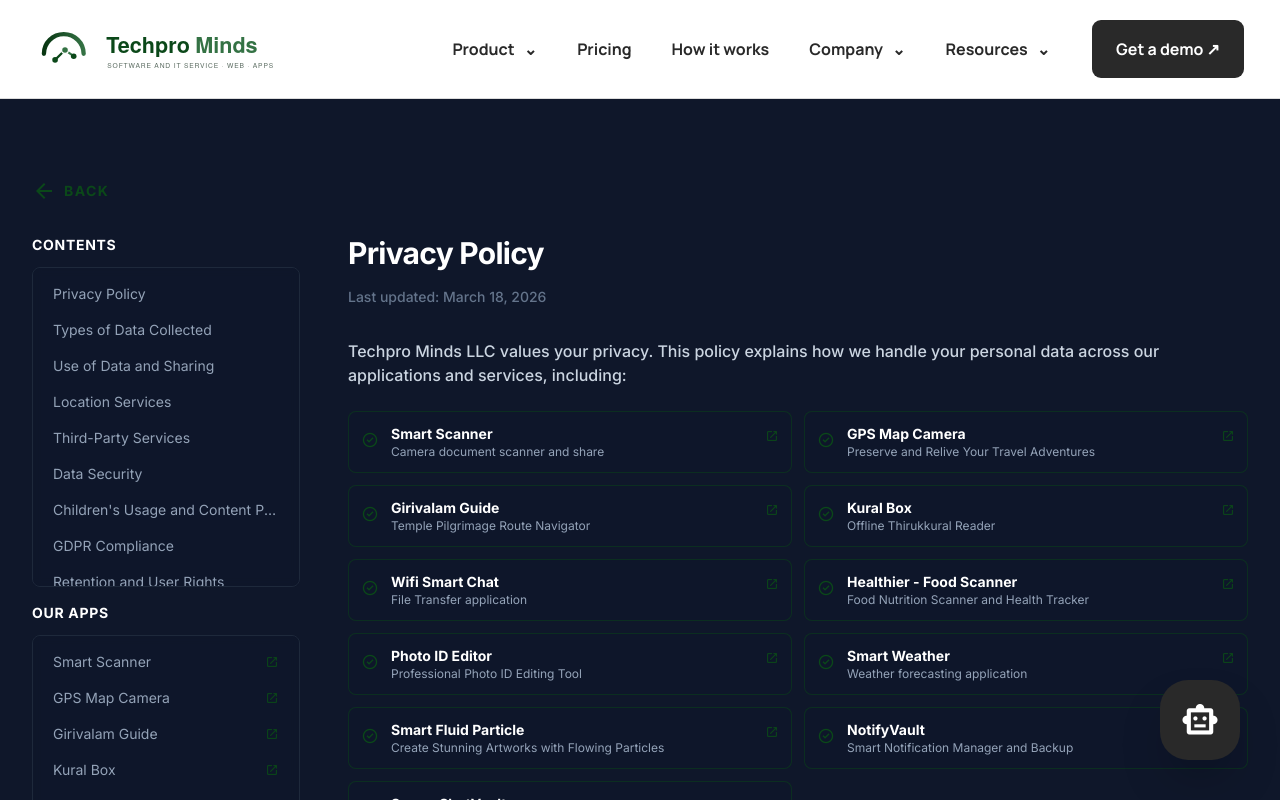
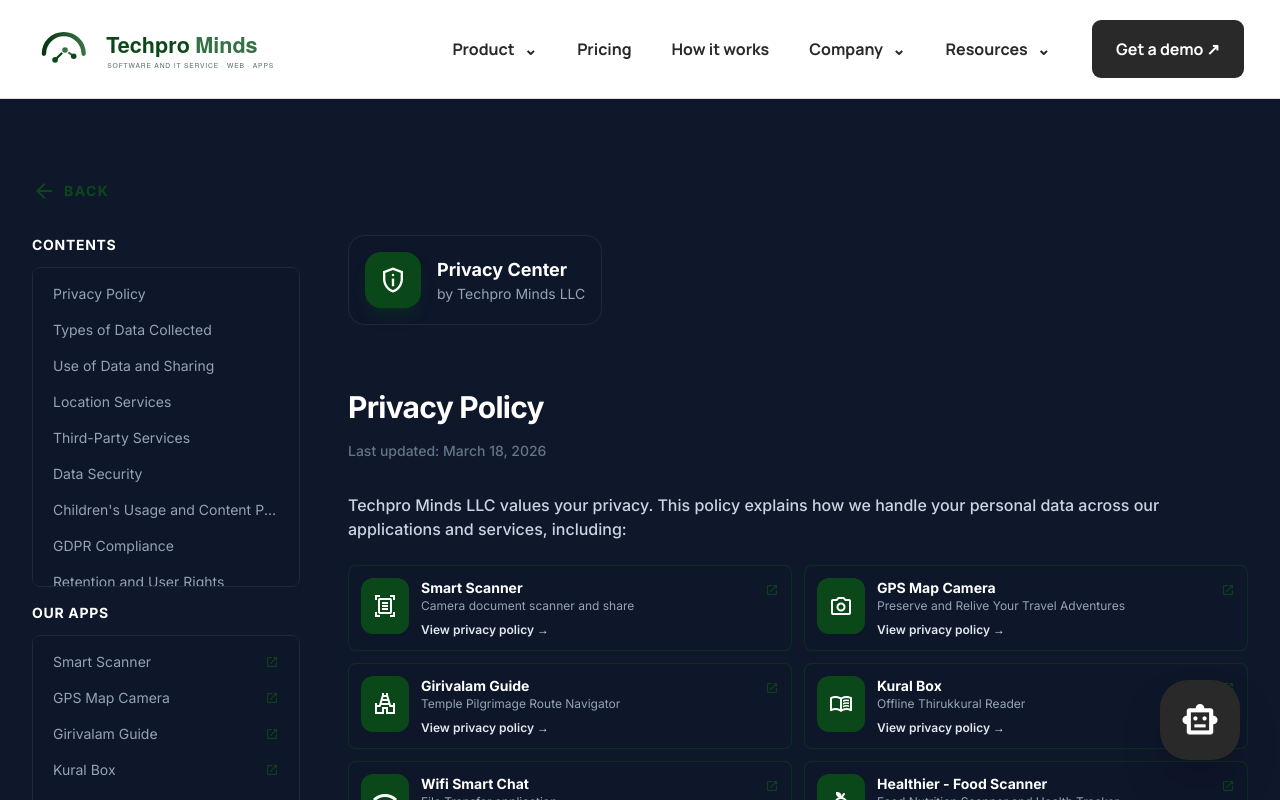
Before and after one commit to murugesh83/Techprominds, a React (Vite) app: page /privacypolicy in a window 1280 px wide. Shown: the top 800 px of the page. Built offline with nearby package versions, Linux system fonts and the light colour scheme.

Commit message:
Match privacy index to app policy design

```diff
--- a/components/PrivacyPolicy.tsx
+++ b/components/PrivacyPolicy.tsx
@@ -83,10 +83,10 @@ const PrivacyPolicy: React.FC = () => {
 
           {/* Main Content */}
           <main className="lg:col-span-9 space-y-16">
-            {app && <div className="flex items-center gap-4 p-4 bg-slate-900/50 border border-slate-800 rounded-2xl w-fit">
-              <div className="h-14 w-14 shrink-0 rounded-2xl bg-primary flex items-center justify-center shadow-lg shadow-primary/30"><span className="material-symbols-outlined text-white text-3xl" aria-hidden="true">{icons[aliases[slug] || slug] || 'apps'}</span></div>
-              <div><p className="text-white font-extrabold text-lg">{app.name}</p><p className="text-slate-400 text-sm">by Techpro Minds LLC</p></div>
-            </div>}
+            <div className="flex items-center gap-4 p-4 bg-slate-900/50 border border-slate-800 rounded-2xl w-fit">
+              <div className="h-14 w-14 shrink-0 rounded-2xl bg-primary flex items-center justify-center shadow-lg shadow-primary/30"><span className="material-symbols-outlined text-white text-3xl" aria-hidden="true">{app ? icons[aliases[slug] || slug] || 'apps' : 'privacy_tip'}</span></div>
+              <div><p className="text-white font-extrabold text-lg">{app?.name || "Privacy Center"}</p><p className="text-slate-400 text-sm">by Techpro Minds LLC</p></div>
+            </div>
             {POLICY_SECTIONS.map((section, index) => (
               <section key={section.id} id={section.id} className="scroll-mt-28">
                 {index === 0 ? (
@@ -109,10 +109,10 @@ const PrivacyPolicy: React.FC = () => {
                           const hasPolicy = Boolean(app.privacyPolicyPath);
                           const card = (
                             <div key={app.name} className={`flex items-start gap-3 bg-slate-900/50 p-3 rounded-lg border transition-colors ${hasPolicy ? 'border-primary/50 hover:border-primary cursor-pointer hover:bg-slate-800/80' : 'border-slate-800'}`}>
-                              <span className="material-symbols-outlined text-primary mt-0.5 text-lg">check_circle</span>
+                              <span className="material-symbols-outlined text-white bg-primary rounded-xl p-3 text-2xl" aria-hidden="true">{icons[app.privacyPolicyPath?.split("/").pop() || ""] || (app.name === "Kural Box" ? "menu_book" : "nutrition")}</span>
                               <div className="flex-1">
                                 <h4 className="font-bold text-white text-sm">{app.name}</h4>
-                                <p className="text-xs text-slate-400">{app.description}</p>
+                                <p className="text-xs text-slate-400">{app.description}</p><span className="block mt-2 text-xs font-semibold text-slate-200">View privacy policy →</span>
                               </div>
                               {hasPolicy && (
                                 <span className="material-symbols-outlined text-primary text-sm mt-0.5">open_in_new</span>
```
